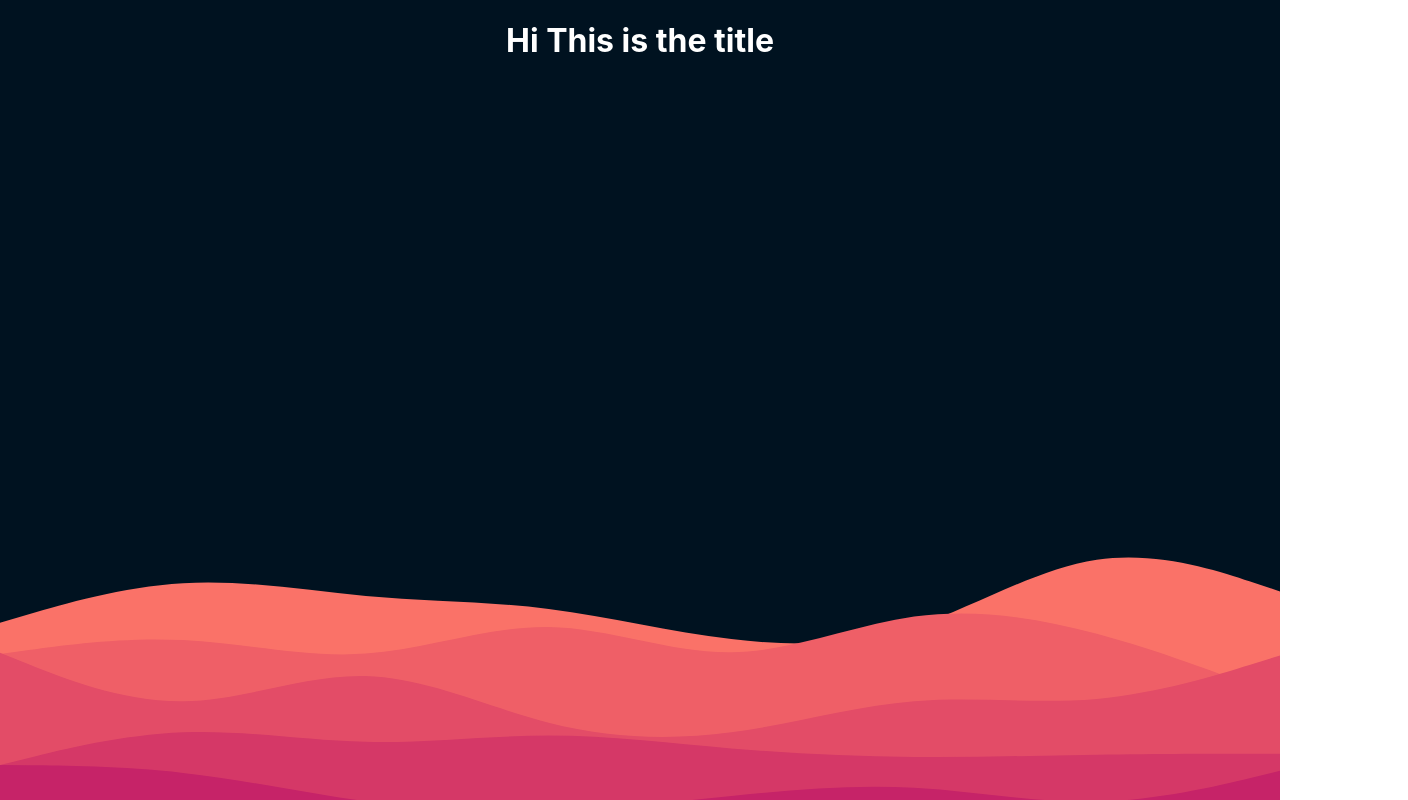
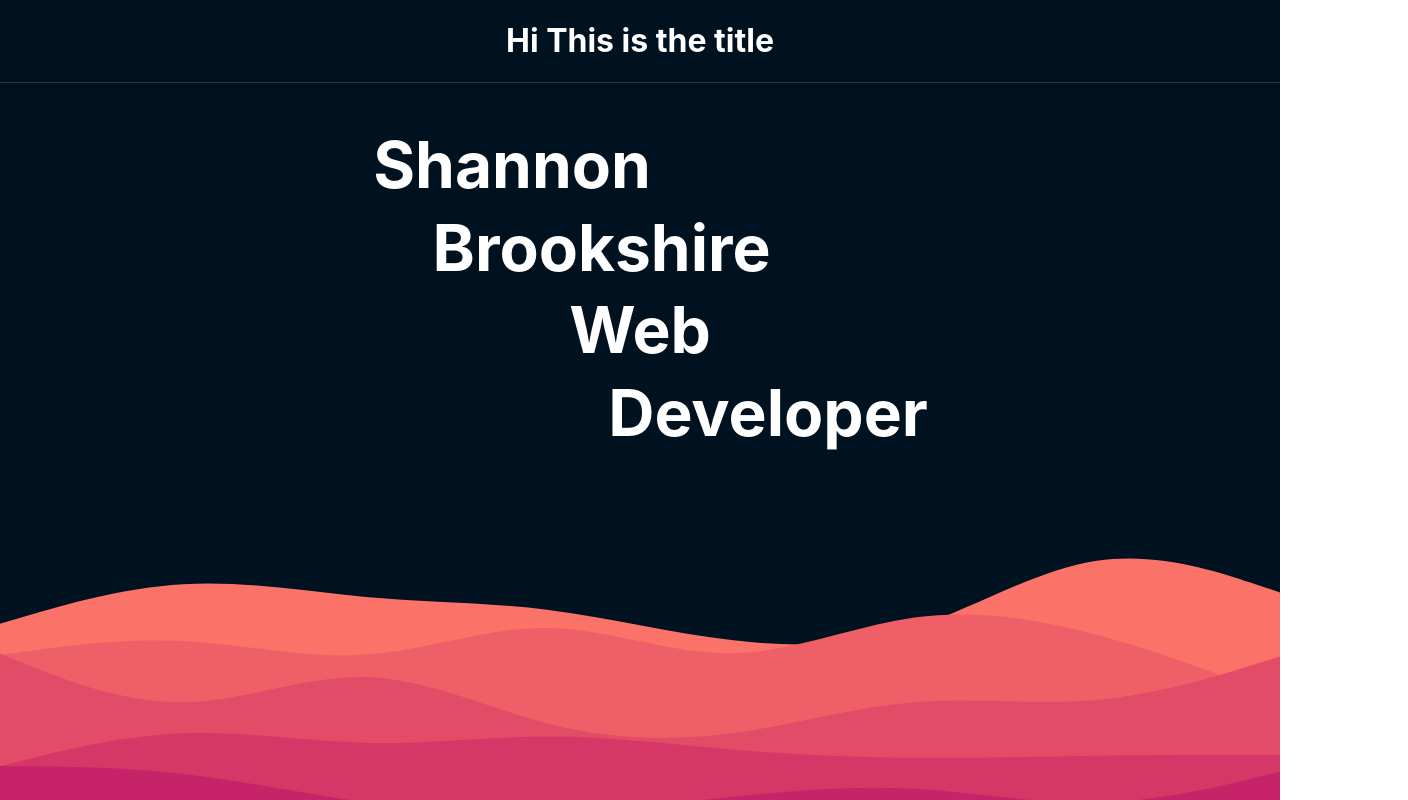
Before and after one commit to SalamanderCtesiphon/personal-portfolio, a React (Create React App) app: page / in a window 1280 px wide. Shown: the top 800 px of the page, 1408 px wide, since content can reach past the window. Built offline with nearby package versions, Linux system fonts and the light colour scheme.

Commit message:
adjusted the layout to be more resposive

```diff
--- a/src/App.css
+++ b/src/App.css
@@ -9,12 +9,66 @@
 .header {
   background-color: #001220;
   color: white;
+  border-bottom: 1px solid rgba(128, 128, 128, 0.318);
 }
 
 #hero-background {
   object-fit: cover;
   width: 100%;
   height: 90vh;
+}
+
+.hero-text {
+  font-size: 4vh;
+  display: flex;
+  justify-content: center;
+  align-items: center;
+  width: 100%;
+  height: auto;
+}
+
+.title-container {
+  position: absolute;
+  display: flex;
+  flex-direction: column;
+  width: 100%;
+  height: auto;
+}
+
+@media (max-width: 600px) {
+  #first-name {
+    margin-left: 0;
+  }
+}
+
+#first-name {
+  margin-left: -10vw;
+  margin-bottom: -10vh;
+}
+
+@media (max-width: 600px) {
+  #last-name {
+    margin-left: 0;
+  }
+}
+
+#last-name {
+  margin-left: -3vw;
+  margin-bottom: -10vh;
+}
+
+#title-one {
+  margin-bottom: -10vh;
+}
+
+@media (max-width: 600px) {
+  #title-two {
+    margin-left: -10vw;
+  }
+}
+
+#title-two {
+ margin-left: 10vw;
 }
 
 .section {
--- a/src/components/Hero.js
+++ b/src/components/Hero.js
@@ -4,6 +4,12 @@ import layeredWaves from "../images/layered-waves-haikei.svg"
 function Hero() {
   return (
     <div className='hero section'>
+      <div className='title-container'>
+        <span className='hero-text' id='first-name'><h1>Shannon</h1></span>
+        <span className='hero-text' id='last-name'><h1>Brookshire</h1></span>
+        <span className='hero-text' id='title-one'><h1>Web</h1></span>
+        <span className='hero-text' id='title-two'><h1>Developer</h1></span>
+      </div>
       <img src={layeredWaves} alt='background' id='hero-background'></img>
     </div>
   )
```
